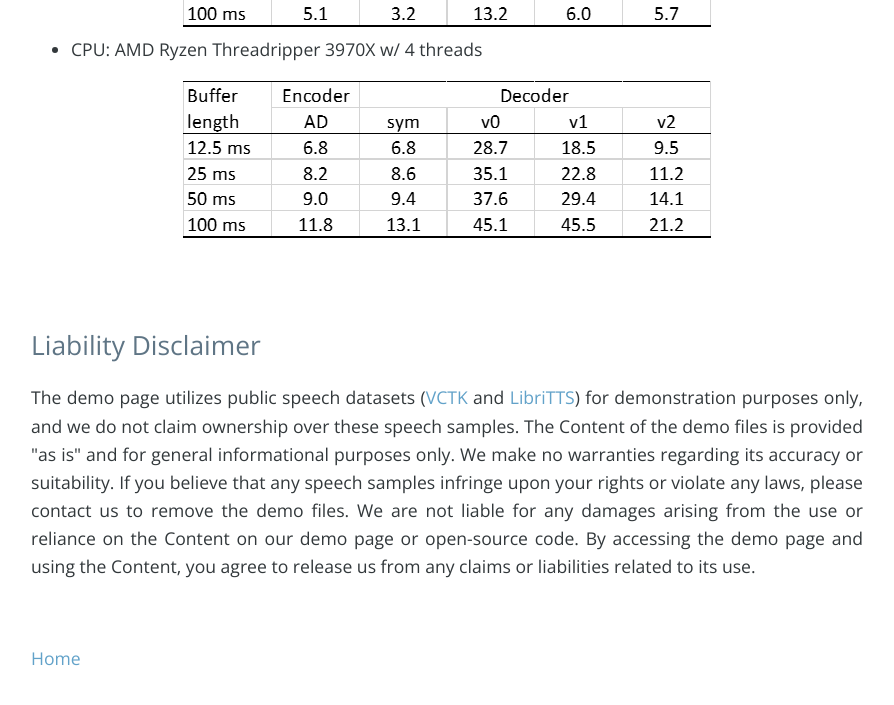
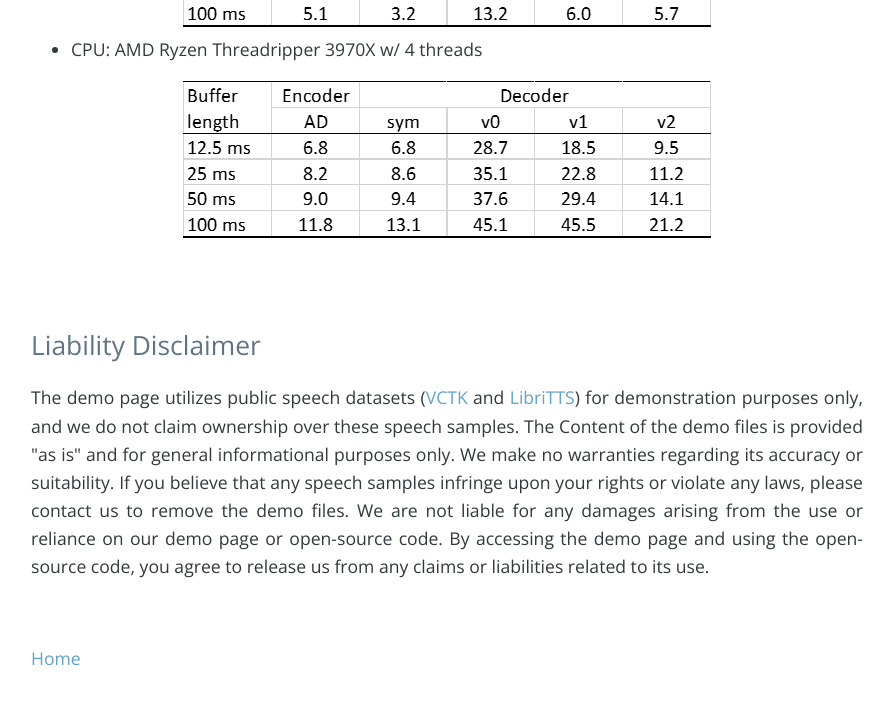
Before and after one commit to bigpon/AudioDec_demo, a Jekyll site: the page built from index.md, in a window 1280 px wide and 900 px high, scrolled down 3648 px, cut to the strip 0-788 px from the top of the window. Shown: the top 705 px of the strip, without its empty margins (193-1087 px from the left). Built offline with Jekyll 4.4.1, drawn with Linux system fonts in a browser that asks for light colours; nearby versions of some CDN libraries; comment, search, counter and statistics services are not loaded; our own code applies the rules of GitHub Pages for plain Markdown files.

Commit message:
Update index.md

```diff
--- a/index.md
+++ b/index.md
@@ -63,7 +63,7 @@
 <br />
 
 ##  Liability Disclaimer
-<p align="justify">The demo page utilizes public speech datasets (<a href="https://datashare.ed.ac.uk/handle/10283/3443">VCTK</a> and <a href="https://www.openslr.org/60/">LibriTTS</a>) for demonstration purposes only, and we do not claim ownership over these speech samples. The Content of the demo files is provided "as is" and for general informational purposes only. We make no warranties regarding its accuracy or suitability. If you believe that any speech samples infringe upon your rights or violate any laws, please contact us to remove the demo files. We are not liable for any damages arising from the use or reliance on the Content on our demo page or open-source code. By accessing the demo page and using the Content, you agree to release us from any claims or liabilities related to its use. </p>
+<p align="justify">The demo page utilizes public speech datasets (<a href="https://datashare.ed.ac.uk/handle/10283/3443">VCTK</a> and <a href="https://www.openslr.org/60/">LibriTTS</a>) for demonstration purposes only, and we do not claim ownership over these speech samples. The Content of the demo files is provided "as is" and for general informational purposes only. We make no warranties regarding its accuracy or suitability. If you believe that any speech samples infringe upon your rights or violate any laws, please contact us to remove the demo files. We are not liable for any damages arising from the use or reliance on our demo page or open-source code. By accessing the demo page and using the open-source code, you agree to release us from any claims or liabilities related to its use. </p>
 <br />
 
 [Home](https://bigpon.github.io/)
```
